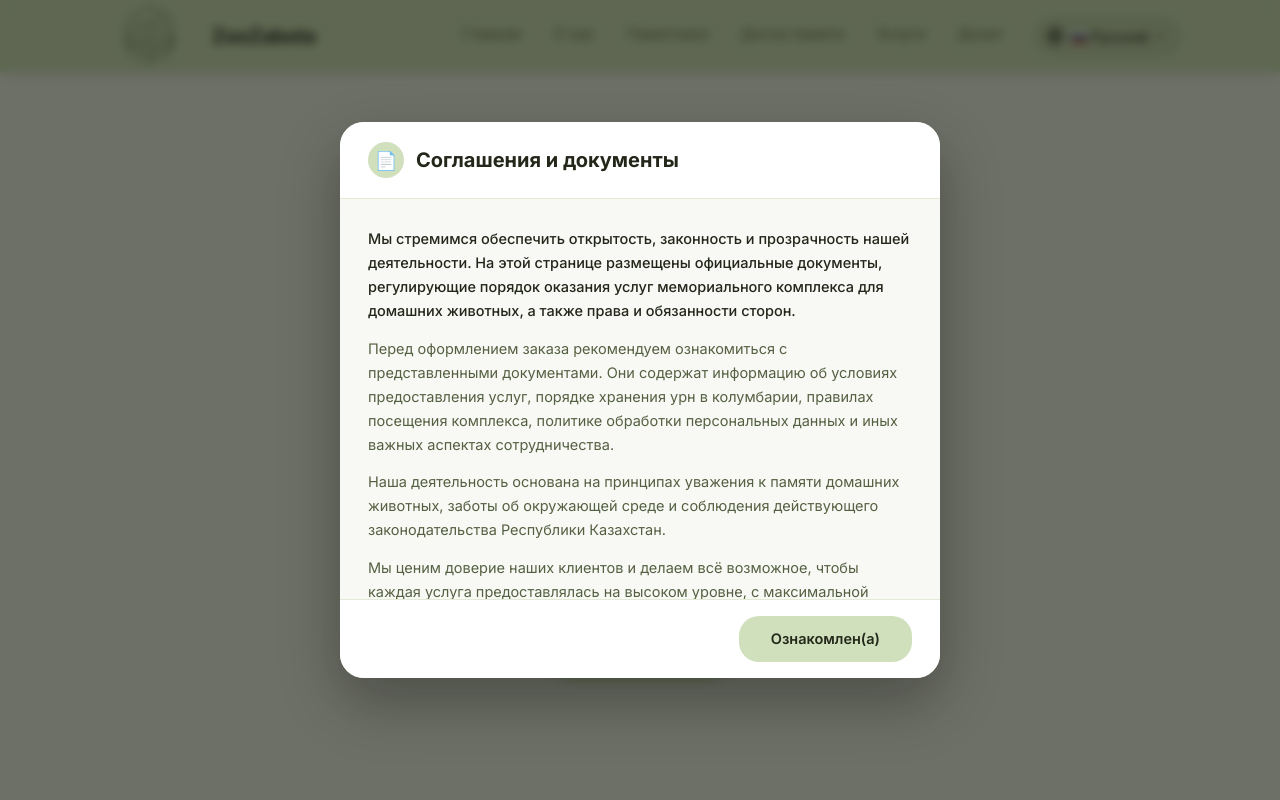
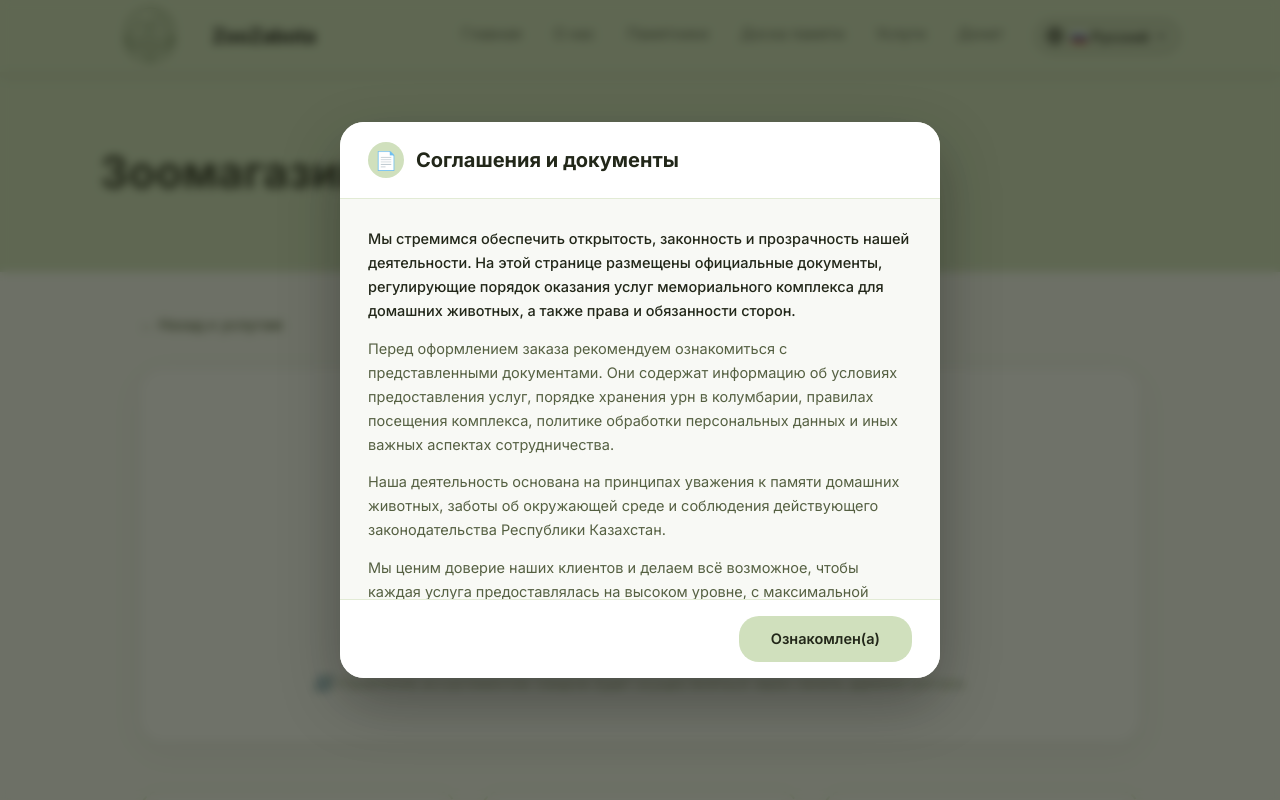
Before and after one commit to gabarovveniamin/zoozabota, a React (Vite) app: page /shop in a window 1280 px wide. Shown: the top 800 px of the page. Built offline with nearby package versions, Linux system fonts and the light colour scheme.

Commit message:
add new options

```diff
--- a/src/app/i18n/LangContext.tsx
+++ b/src/app/i18n/LangContext.tsx
@@ -193,6 +193,13 @@ export const translations = {
       textError: 'Произошла непредвиденная ошибка. Попробуйте обновить страницу.',
       btnHome: '← На главную',
     },
+    shop: {
+      pageTitle: '🏪 Зоомагазин',
+      backToServices: '← Назад к услугам',
+      statusTitle: 'Витрина наполняется',
+      statusDesc: 'В данный момент мы занимаемся добавлением товаров в наш каталог через панель администратора. Совсем скоро здесь появится большой ассортимент качественных кормов, аксессуаров и товаров для заботы о ваших питомцах!',
+      contactUs: 'Связаться с нами',
+    },
   },
 
   kz: {
@@ -375,6 +382,13 @@ export const translations = {
       text404: 'Мұндай бет жоқ. Мүмкін, сілтеме ескірген немесе қате енгізілген.',
       textError: 'Күтпеген қате орын алды. Бетті жаңартып көріңіз.',
       btnHome: '← Басты бетке',
+    },
+    shop: {
+      pageTitle: '🏪 Зоодүкен',
+      backToServices: '← Қызметтерге қайту',
+      statusTitle: 'Витрина толтырылуда',
+      statusDesc: 'Қазіргі уақытта біз әкімшілік панель арқылы каталогқа тауарларды қосумен айналысамыз. Жақын арада мұнда үй жануарларыңызға арналған сапалы жем-шөптердің, аксессуарлардың және басқа да өнімдердің үлкен ассортименті пайда болады!',
+      contactUs: 'Бізбен байланысу',
     },
   },
 
@@ -559,6 +573,13 @@ export const translations = {
       textError: 'An unexpected error occurred. Try refreshing the page.',
       btnHome: '← Back to Home',
     },
+    shop: {
+      pageTitle: '🏪 Pet Store',
+      backToServices: '← Back to services',
+      statusTitle: 'Shop is being stocked',
+      statusDesc: 'We are currently adding products to our catalog through the admin panel. Very soon a wide assortment of high-quality feed, accessories, and pet care products will be available here!',
+      contactUs: 'Contact Us',
+    },
   },
 } as const;
 
--- a/src/app/pages/AdditionalServices.tsx
+++ b/src/app/pages/AdditionalServices.tsx
@@ -1,3 +1,4 @@
+import { useNavigate } from 'react-router';
 import { PageHero } from '../components/PageHero';
 import { useLang } from '../i18n/LangContext';
 
@@ -6,6 +7,7 @@ const EMOJIS = ['🏪', '🤝', '🏠', '🐾'];
 export function AdditionalServices() {
   const { t } = useLang();
   const { extra } = t;
+  const navigate = useNavigate();
 
   return (
     <div>
@@ -24,6 +26,11 @@ export function AdditionalServices() {
           {extra.services.map((service, i) => (
             <div
               key={i}
+              onClick={() => {
+                if (i === 0) {
+                  navigate('/shop');
+                }
+              }}
               style={{
                 backgroundColor: 'white',
                 borderRadius: '20px',
--- /dev/null
+++ b/src/app/pages/Shop.tsx
@@ -0,0 +1,189 @@
+import { Link } from 'react-router';
+import { PageHero } from '../components/PageHero';
+import { useLang } from '../i18n/LangContext';
+
+const LOCALIZED = {
+  ru: {
+    back: '← Назад к услугам',
+    statusTitle: 'Витрина наполняется',
+    statusDesc: 'В данный момент мы настраиваем каталог товаров. Совсем скоро здесь появится возможность приобрести качественные корма, аксессуары и памятные вещи для ваших питомцев.',
+    adminNotice: 'Управление ассортиментом товаров будет осуществляться через панель администратора.',
+    categories: [
+      { emoji: '🍖', title: 'Корма и лакомства', desc: 'Премиальные рационы для собак и кошек' },
+      { emoji: '🧶', title: 'Игрушки и аксессуары', desc: 'Развивающие игрушки, поводки и ошейники' },
+      { emoji: '💊', title: 'Уход и гигиена', desc: 'Шампуни, щетки и средства для здоровья' }
+    ],
+    soon: 'Скоро в продаже'
+  },
+  kz: {
+    back: '← Қызметтерге қайту',
+    statusTitle: 'Витрина толтырылуда',
+    statusDesc: 'Қазіргі уақытта біз тауарлар каталогын реттеп жатырмыз. Жақын арада мұнда үй жануарларыңызға арналған сапалы жем-шөптерді, аксессуарларды және естелік заттарды сатып алу мүмкіндігі пайда болады.',
+    adminNotice: 'Тауарлар ассортиментін басқару әкімшілік панель арқылы жүзеге асырылатын болады.',
+    categories: [
+      { emoji: '🍖', title: 'Жем мен тәттілер', desc: 'Иттер мен мысықтарға арналған премиум рациондар' },
+      { emoji: '🧶', title: 'Ойыншықтар мен аксессуарлар', desc: 'Дамытушы ойыншықтар, қарғыбаулар мен мойын жіптер' },
+      { emoji: '💊', title: 'Күтім және гигиена', desc: 'Сусабындар, қылшақтар және денсаулыққа арналған құралдар' }
+    ],
+    soon: 'Жақында сатылымда'
+  },
+  en: {
+    back: '← Back to services',
+    statusTitle: 'Showcase is being stocked',
+    statusDesc: 'We are currently setting up the product catalog. Soon you will be able to purchase high-quality food, accessories, and memorial items for your pets here.',
+    adminNotice: 'Product inventory management will be handled through the administration panel.',
+    categories: [
+      { emoji: '🍖', title: 'Food & Treats', desc: 'Premium diets for dogs and cats' },
+      { emoji: '🧶', title: 'Toys & Accessories', desc: 'Educational toys, leashes, and collars' },
+      { emoji: '💊', title: 'Care & Hygiene', desc: 'Shampoos, brushes, and wellness products' }
+    ],
+    soon: 'Coming Soon'
+  }
+};
+
+export function Shop() {
+  const { lang, t } = useLang();
+  const text = LOCALIZED[lang as 'ru' | 'kz' | 'en'] || LOCALIZED.ru;
+
+  return (
+    <div>
+      <PageHero title={t.extra.services[0].title} />
+
+      <div className="container-responsive" style={{ maxWidth: '1200px', margin: '0 auto', padding: '40px 100px' }}>
+
+        {/* Back Link */}
+        <Link
+          to="/extra"
+          style={{
+            display: 'inline-flex',
+            alignItems: 'center',
+            color: '#556042',
+            textDecoration: 'none',
+            fontWeight: 600,
+            fontSize: '15px',
+            marginBottom: '32px',
+            gap: '8px',
+            transition: 'color 0.2s'
+          }}
+          onMouseEnter={(e) => (e.currentTarget.style.color = '#222719')}
+          onMouseLeave={(e) => (e.currentTarget.style.color = '#556042')}
+        >
+          {text.back}
+        </Link>
+
+        {/* Status Section */}
+        <div
+          style={{
+            backgroundColor: 'white',
+            borderRadius: '24px',
+            padding: '48px',
+            boxShadow: '0 8px 32px rgba(0,0,0,0.06)',
+            border: '1px solid rgba(0,0,0,0.04)',
+            textAlign: 'center',
+            marginBottom: '48px'
+          }}
+        >
+          <div
+            style={{
+              width: '80px',
+              height: '80px',
+              backgroundColor: '#f7faf3',
+              borderRadius: '50%',
+              display: 'flex',
+              alignItems: 'center',
+              justifyContent: 'center',
+              fontSize: '40px',
+              margin: '0 auto 24px',
+              border: '2px dashed #d0e0bd'
+            }}
+          >
+            🛍️
+          </div>
+
+          <h2 style={{ fontSize: '28px', fontWeight: 700, color: '#222719', margin: '0 0 16px' }}>
+            {text.statusTitle}
+          </h2>
+
+          <p style={{ fontSize: '16px', color: '#556042', maxWidth: '640px', margin: '0 auto 16px', lineHeight: 1.6 }}>
+            {text.statusDesc}
+          </p>
+
+          <p style={{ fontSize: '14px', color: '#8c9c72', fontStyle: 'italic', margin: 0 }}>
+            ℹ️ {text.adminNotice}
+          </p>
+        </div>
+
+        {/* Skeleton Grid */}
+        <div
+          style={{
+            display: 'grid',
+            gridTemplateColumns: 'repeat(auto-fit, minmax(280px, 1fr))',
+            gap: '24px',
+            marginBottom: '40px'
+          }}
+        >
+          {text.categories.map((cat, i) => (
+            <div
+              key={i}
+              style={{
+                border: '2px dashed #D8E8C8',
+                borderRadius: '20px',
+                padding: '32px 24px',
+                backgroundColor: 'rgba(255, 255, 255, 0.4)',
+                textAlign: 'center',
+                display: 'flex',
+                flexDirection: 'column',
+                alignItems: 'center',
+                transition: 'all 0.2s ease',
+                position: 'relative',
+                overflow: 'hidden'
+              }}
+              onMouseEnter={(e) => {
+                e.currentTarget.style.borderColor = '#d0e0bd';
+                e.currentTarget.style.backgroundColor = 'white';
+                e.currentTarget.style.transform = 'translateY(-3px)';
+              }}
+              onMouseLeave={(e) => {
+                e.currentTarget.style.borderColor = '#D8E8C8';
+                e.currentTarget.style.backgroundColor = 'rgba(255, 255, 255, 0.4)';
+                e.currentTarget.style.transform = 'translateY(0)';
+              }}
+            >
+              {/* Badge */}
+              <span
+                style={{
+                  position: 'absolute',
+                  top: '16px',
+                  right: '16px',
+                  backgroundColor: '#E2EBD5',
+                  color: '#556042',
+                  fontSize: '10px',
+                  fontWeight: 700,
+                  padding: '4px 10px',
+                  borderRadius: '12px',
+                  textTransform: 'uppercase',
+                  letterSpacing: '0.5px'
+                }}
+              >
+                {text.soon}
+              </span>
+
+              <div style={{ fontSize: '48px', marginBottom: '16px', marginTop: '12px' }}>
+                {cat.emoji}
+              </div>
+
+              <h3 style={{ fontSize: '18px', fontWeight: 700, color: '#222719', margin: '0 0 8px' }}>
+                {cat.title}
+              </h3>
+
+              <p style={{ fontSize: '13px', color: '#556042', margin: 0, lineHeight: 1.5 }}>
+                {cat.desc}
+              </p>
+            </div>
+          ))}
+        </div>
+
+      </div>
+    </div>
+  );
+}
--- a/src/app/routes.tsx
+++ b/src/app/routes.tsx
@@ -9,7 +9,9 @@ import { Donate } from './pages/Donate';
 import { AboutUs } from './pages/AboutUs';
 import { Documents } from './pages/Documents';
 import { Admin } from './pages/Admin';
+import { Shop } from './pages/Shop';
 import { NotFound } from './pages/NotFound';
+
 
 export const router = createBrowserRouter([
   {
@@ -23,6 +25,7 @@ export const router = createBrowserRouter([
       { path: 'services', Component: Services },
       { path: 'memorial', Component: MemorialWall },
       { path: 'extra', Component: AdditionalServices },
+      { path: 'shop', Component: Shop },
       { path: 'donate', Component: Donate },
       { path: 'documents', Component: Documents },
       { path: '*', Component: NotFound },
```
